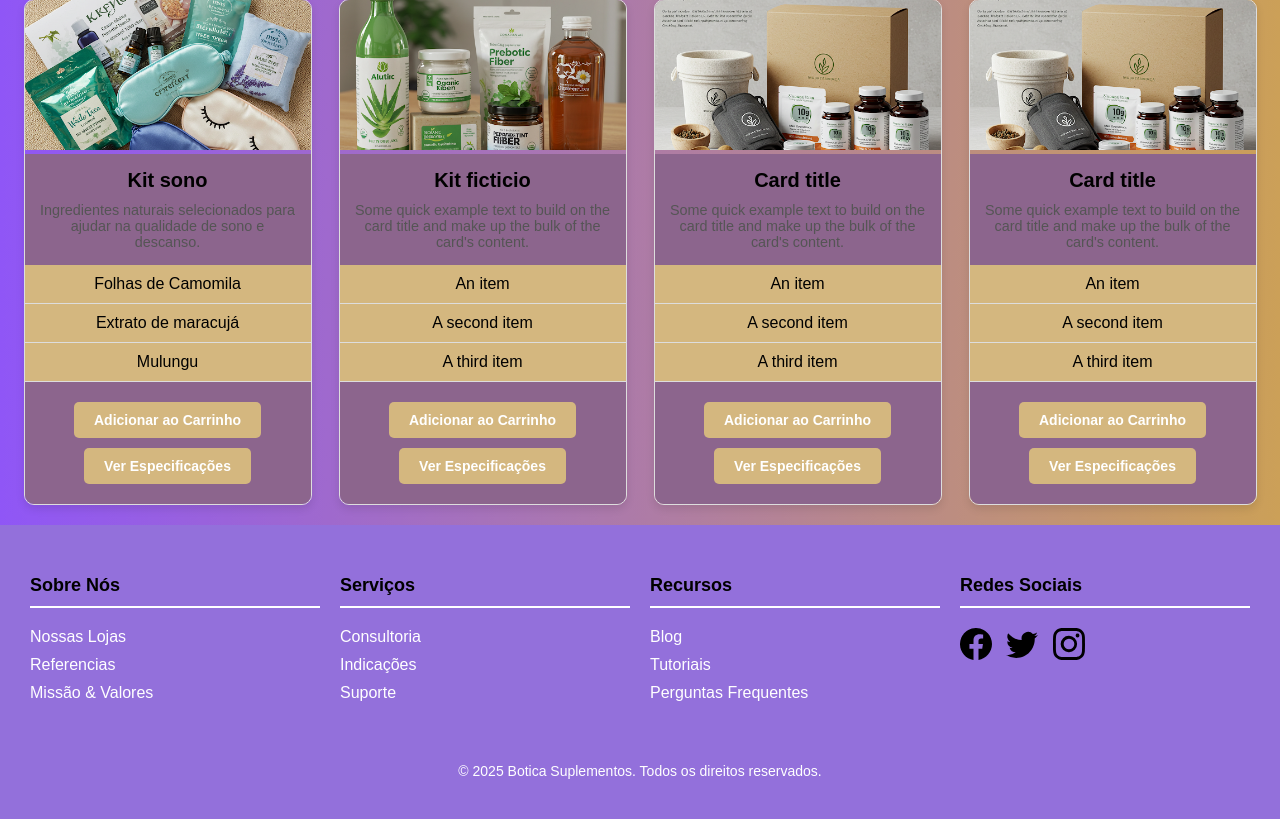
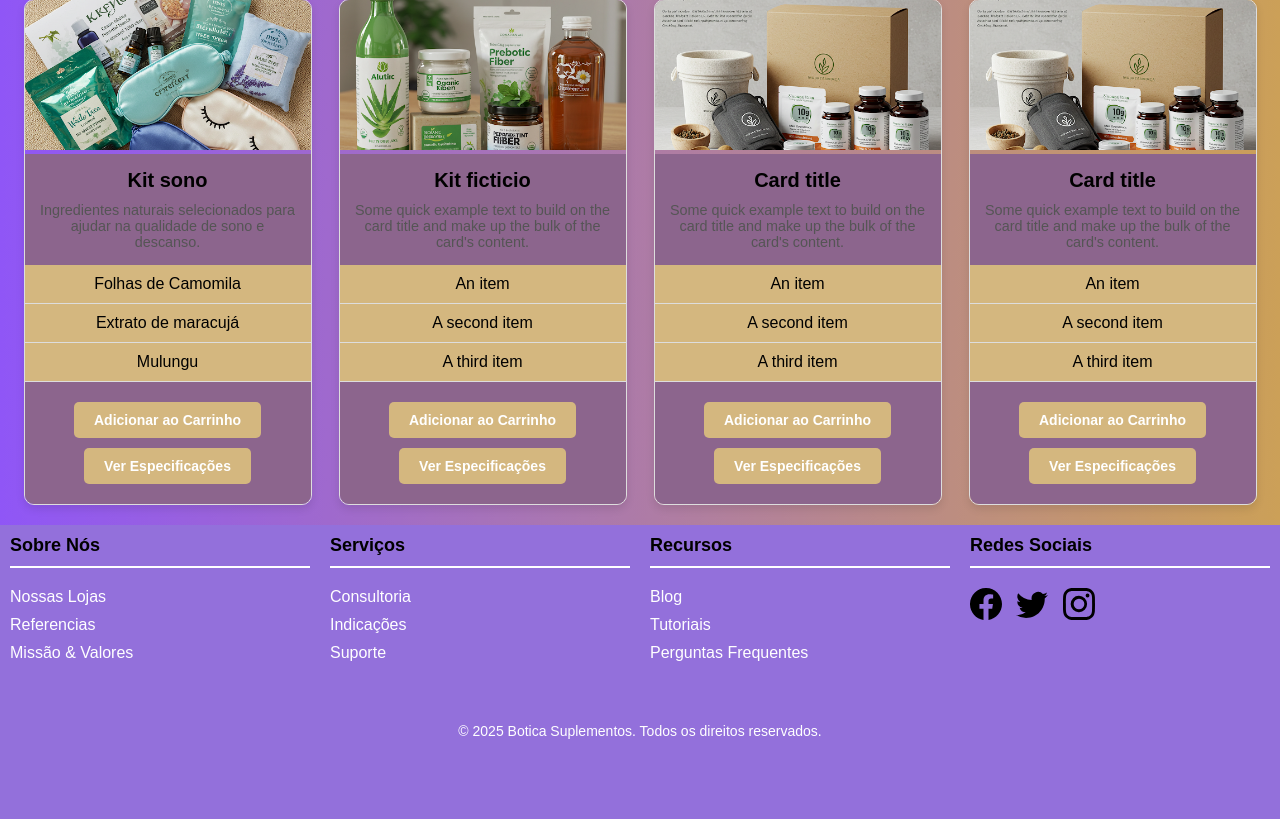
Before and after one commit to Guilherme-d3v/RenderFarmacia, a Flask app: page / in a window 1280 px wide. Shown: the part 1145-1964 px from the top of the page. After the commit the page ends 1884 px from the top, so only its background shows below. Run offline with Flask 3, Linux system fonts and the light colour scheme; some libraries are stand-ins or nearby versions.

Commit message:
Update style.css

```diff
--- a/static/style.css
+++ b/static/style.css
@@ -618,9 +618,12 @@ form button,
 .footer {
     background-color: #9370DB;;
     color: #fff;
-    padding: 40px 20px;
+    padding: 0px;
     font-family: Arial, sans-serif;
-  }
+    width: 100%;
+    height: auto;
+}
+
 
   /* Container do Rodapé (para as 4 colunas) */
   .footer-container {
```
